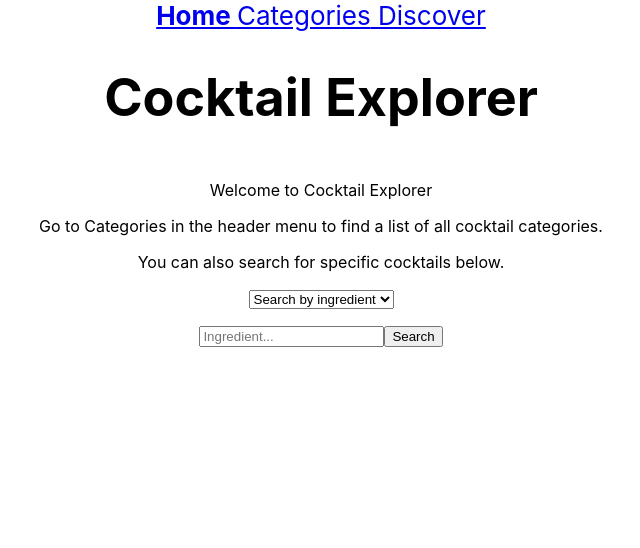
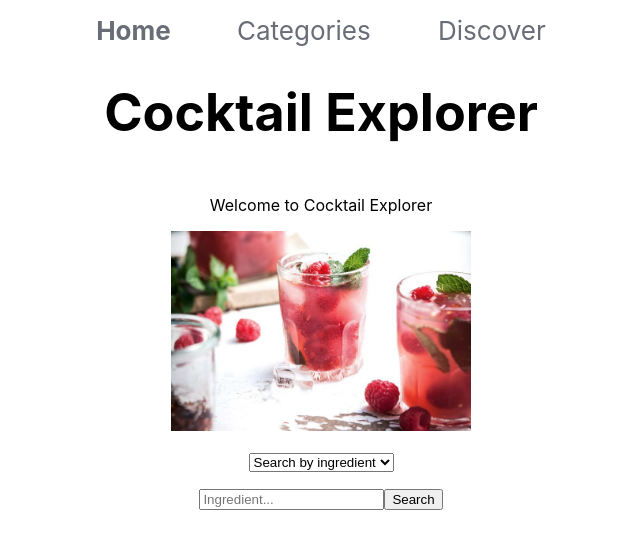
Before and after one commit to montagapallarols/cocktails-react-app, a React (Create React App) app: page / in a window 1280 px wide. Shown: the top 548 px of the page, without its empty margins (319-959 px from the left). Built offline with nearby package versions, Linux system fonts and the light colour scheme.

Commit message:
Add photo to homepage

```diff
--- a/package.json
+++ b/package.json
@@ -7,7 +7,9 @@
     "@testing-library/react": "^9.5.0",
     "@testing-library/user-event": "^7.2.1",
     "axios": "^0.20.0",
+    "bootstrap": "^4.5.3",
     "react": "^16.14.0",
+    "react-bootstrap": "^1.4.0",
     "react-dom": "^16.14.0",
     "react-router-dom": "^5.2.0",
     "react-scripts": "3.4.3"
--- a/src/App.css
+++ b/src/App.css
@@ -28,3 +28,13 @@
   max-width: 400px;
   margin: 0px 5px;
 }
+
+.nav {
+  text-decoration: none;
+  padding: 30px;
+  color: #686d76;
+}
+
+.nav-bar {
+  padding-top: 15px;
+}
--- a/src/App.js
+++ b/src/App.js
@@ -12,7 +12,7 @@ function App() {
   return (
     <div className="App">
       <header className="App-header">
-        <NavBar className="nav" />
+        <NavBar />
         <h1>Cocktail Explorer</h1>
       </header>
       <Switch>
--- a/src/components/NavBar.js
+++ b/src/components/NavBar.js
@@ -3,14 +3,14 @@ import { NavLink } from "react-router-dom";
 
 export default function NavBar(props) {
   return (
-    <div>
-      <NavLink exact to="/" activeStyle={{ fontWeight: "bold" }}>
+    <div className="nav-bar">
+      <NavLink className="nav" exact to="/" activeStyle={{ fontWeight: "bold" }}>
         Home {true}
       </NavLink>
-      <NavLink exact to="/categories" activeStyle={{ fontWeight: "bold" }}>
+      <NavLink className="nav" exact to="/categories" activeStyle={{ fontWeight: "bold" }}>
         Categories{" "}
       </NavLink>
-      <NavLink exact to="/discover" activeStyle={{ fontWeight: "bold" }}>
+      <NavLink className="nav" exact to="/discover" activeStyle={{ fontWeight: "bold" }}>
         Discover
       </NavLink>
     </div>
--- a/src/pages/HomePage.js
+++ b/src/pages/HomePage.js
@@ -53,11 +53,12 @@ export default function Home() {
   return (
     <div>
       <p>Welcome to Cocktail Explorer</p>
-      <p>
+      <img src="/images/cocktails.jpg" alt="cocktail" height="200px"/>
+      {/* <p>
         Go to Categories in the header menu to find a list of all cocktail
         categories.
       </p>
-      <p>You can also search for specific cocktails below.</p>
+      <p>You can also search for specific cocktails below.</p> */}
       <p>
         <select onChange={changeSearch}>
           <option value="Ingredient...">Search by ingredient</option>
```
Also changed, not shown: public/images/cocktails.jpg (added), 1 other file (tests, documents, lock files or other folders).
